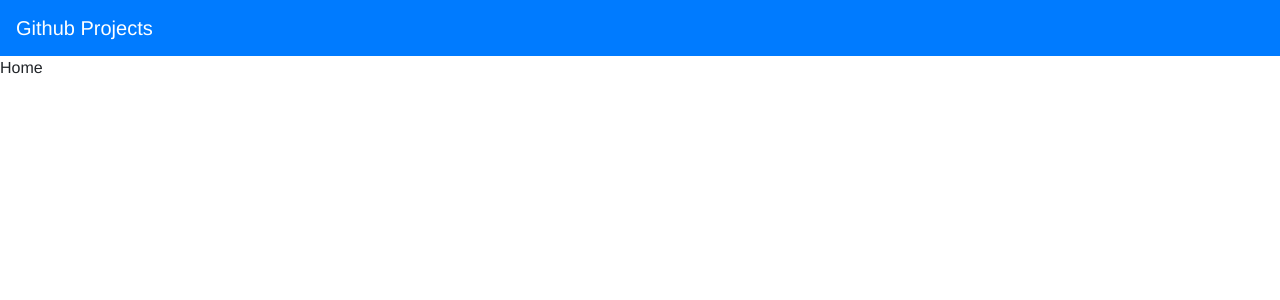
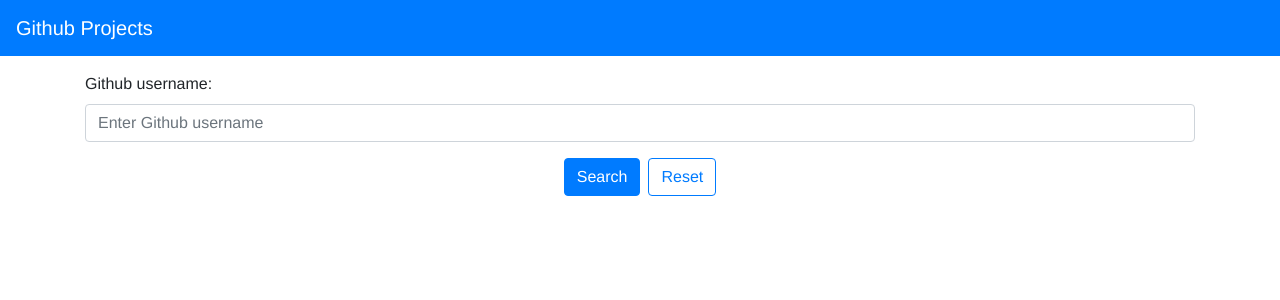
Before and after one commit to 69hunter/github-projects, a Vue app: page / in a window 1280 px wide. Shown: the top 300 px of the page. Built offline with nearby package versions, Linux system fonts and the light colour scheme.

Commit message:
created home page

```diff
--- a/src/App.vue
+++ b/src/App.vue
@@ -1,9 +1,11 @@
 <template>
   <div id="app">
-    <b-navbar type="dark" variant="primary" sticky="true">
+    <b-navbar type="dark" variant="primary" :sticky="true">
       <b-navbar-brand>Github Projects</b-navbar-brand>
     </b-navbar>
-    <router-view></router-view>
+    <div class="container my-3">
+      <router-view></router-view>
+    </div>
   </div>
 </template>
 
--- /dev/null
+++ b/src/components/InputForm.vue
@@ -0,0 +1,43 @@
+<template>
+  <b-form @submit="onSubmit" @reset="onReset">
+    <b-form-group id="username" label="Github username:" label-for="username">
+      <b-form-input
+        id="username"
+        v-model="name"
+        trim
+        type="text"
+        placeholder="Enter Github username"
+        required
+      />
+    </b-form-group>
+    <div class="d-flex justify-content-center">
+      <b-button class="mx-1" variant="primary" type="submit">Search</b-button>
+      <b-button class="mx-1" variant="outline-primary" type="reset">Reset</b-button>
+    </div>
+  </b-form>
+</template>
+
+<script>
+export default {
+  name: "InputForm",
+  data: function() {
+    return {
+      name: ""
+    };
+  },
+  methods: {
+    onSubmit(e) {
+      e.preventDefault();
+      if (this.name) {
+        this.$emit("submit", {
+          username: this.name
+        });
+      }
+    },
+    onReset(e) {
+      e.preventDefault();
+      this.name = "";
+    }
+  }
+};
+</script>
--- a/src/views/Home.vue
+++ b/src/views/Home.vue
@@ -1,14 +1,21 @@
 <template>
   <div>
-    Home
+    <InputForm v-on:submit="onSubmit"></InputForm>
   </div>
 </template>
 
 <script>
+import InputForm from "../components/InputForm.vue";
+
 export default {
   name: "Home",
+  components: {
+    InputForm
+  },
+  methods: {
+    onSubmit({ username }) {
+      this.$router.push({ name: "user", params: { userid: username } });
+    }
+  }
 };
 </script>
-
-<style scoped>
-</style>
```
